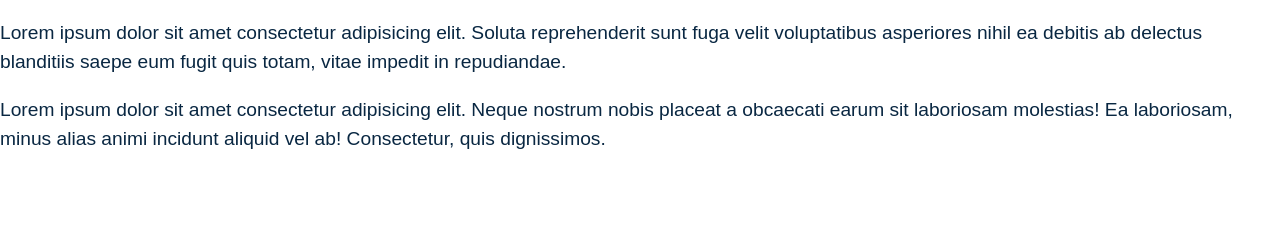
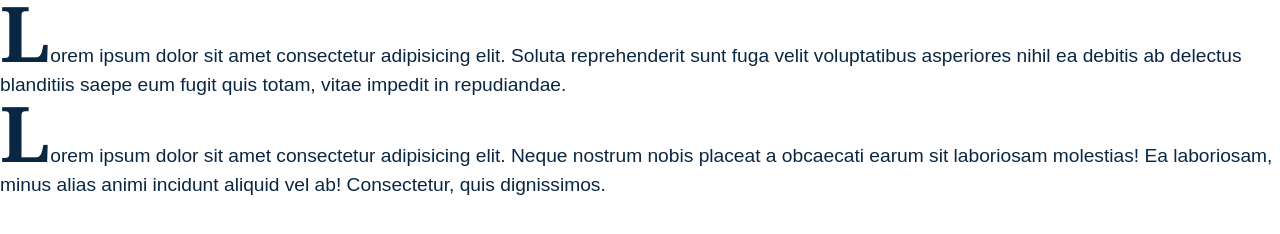
Before and after one commit to utfpr-cefwm/html5-boilerplate-2023-1, a website built with Parcel: page index.html in a window 1280 px wide. Built offline with nearby package versions, Linux system fonts and the light colour scheme.

Commit message:
Torna a primeira letra de cada parágrafo maior.
- Aqui, usamos pseudoelementos.

```diff
--- a/css/main.css
+++ b/css/main.css
@@ -7,3 +7,9 @@ p {
   color: #092742;
   line-height: 1.5em;
 }
+
+p::first-letter {
+  font-size: 4em;
+  font-family: Georgia, 'Times New Roman', Times, serif;
+  font-weight: bold;
+}
```
